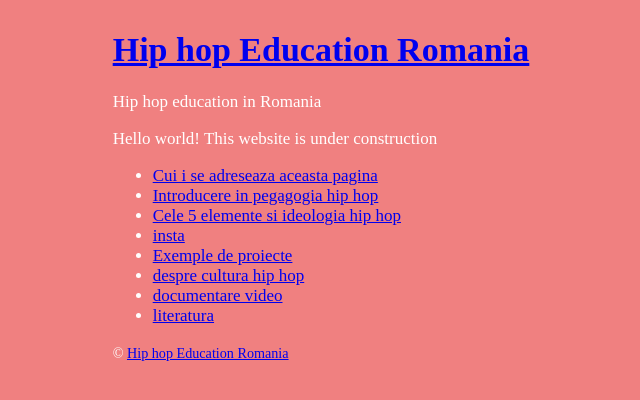
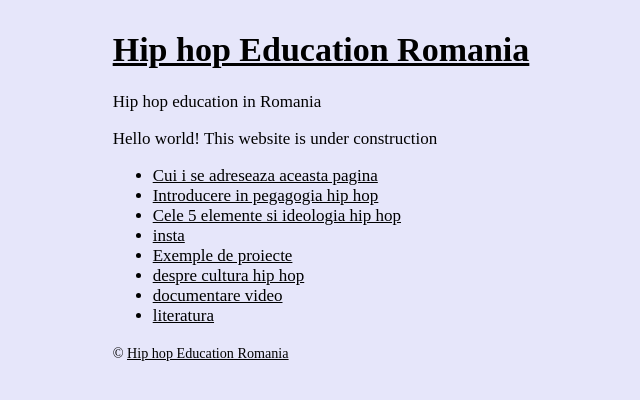
Before and after one commit to hiphopeduro/hiphopeduro.github.io, a Jekyll site: the page built from index.md, in a window 1280 px wide. Shown: the top 400 px of the page, without its empty margins (319-959 px from the left). Built offline with Jekyll 4.4.1, drawn with Linux system fonts in a browser that asks for light colours; our own code applies the rules of GitHub Pages for plain Markdown files.

Commit message:
fix colors;

```diff
--- a/assets/css/index.css
+++ b/assets/css/index.css
@@ -1,7 +1,9 @@
 :root {
 		--font-size: 17px;
-		--c-bg: lightcoral;
-		--c-fg: white;
+		--c-bg: lavender;
+		--c-fg: black;
+		--c-link:black;
+		--s: 0.5rem;
 		--s-container: 75rem;
 }
 html {
@@ -15,4 +17,10 @@ html {
 
 body {
 	max-width: var(--s-container);
+	margin: 0;
+	padding: var(--s);
 }
+
+a {
+	color: var(--c-link);
+}
```
